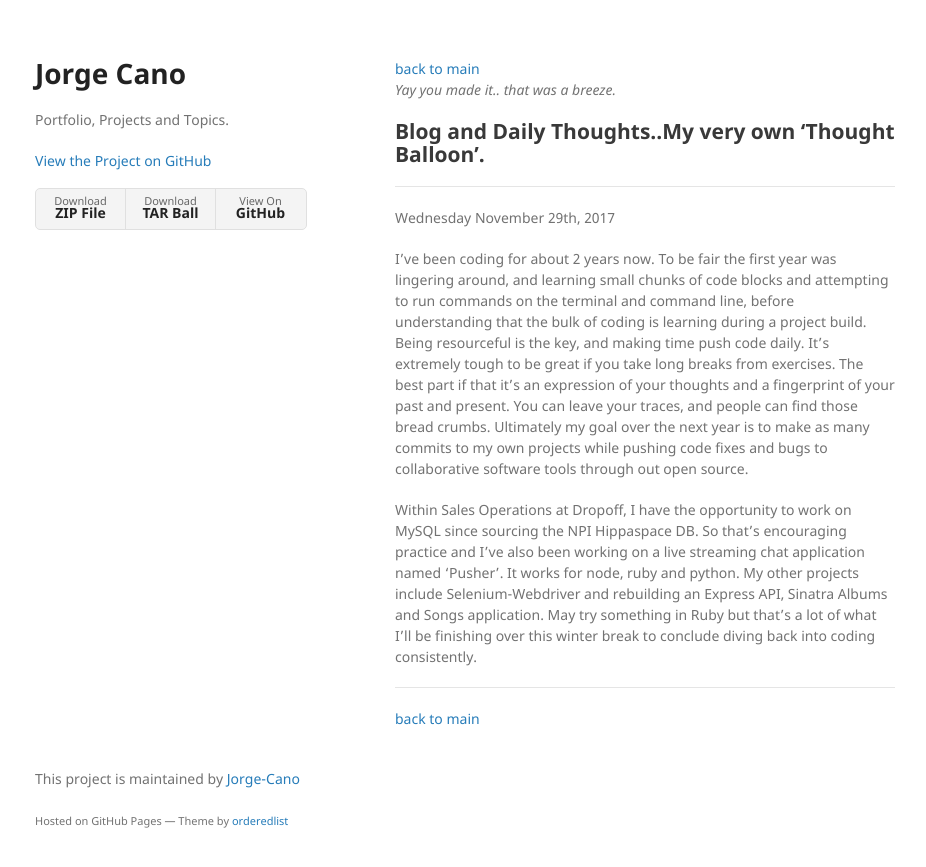
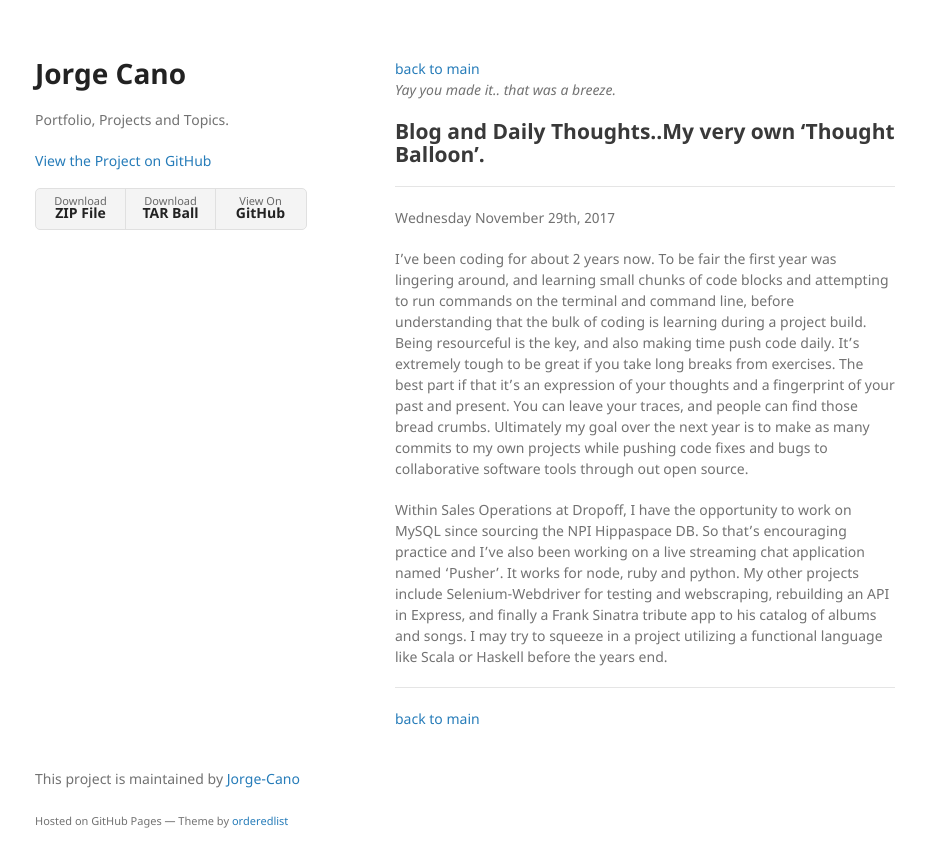
Before and after one commit to Jorge-Cano/Jekyll-Ver1, a Jekyll site: the page built from another-page.md, in a window 1280 px wide. Shown: the top 867 px of the page, without its empty margins (175-1101 px from the left). Built offline with Jekyll 4.4.1, drawn with Linux system fonts in a browser that asks for light colours.

Commit message:
blog fixes and main page

```diff
--- a/another-page.md
+++ b/another-page.md
@@ -15,9 +15,9 @@ To be fair the first year was lingering around, and learning
 small chunks of code blocks and attempting to run commands
 on the terminal and command line, before understanding that the
 bulk of coding is learning during a project build. Being resourceful
-is the key, and making time push code daily. It's extremely tough to be great if you take long breaks from exercises. The best part if that it's an expression of your thoughts and a fingerprint of your past and present. You can leave your traces, and people can find those bread crumbs. Ultimately my goal over the next year is to make as many commits to my own projects while pushing code fixes and bugs to collaborative software tools through out open source.
+is the key, and also making time push code daily. It's extremely tough to be great if you take long breaks from exercises. The best part if that it's an expression of your thoughts and a fingerprint of your past and present. You can leave your traces, and people can find those bread crumbs. Ultimately my goal over the next year is to make as many commits to my own projects while pushing code fixes and bugs to collaborative software tools through out open source.
 
-Within Sales Operations at Dropoff, I have the opportunity to work on MySQL since sourcing the NPI Hippaspace DB. So that's encouraging practice and I've also been working on a live streaming chat application named 'Pusher'. It works for node, ruby and python. My other projects include Selenium-Webdriver and rebuilding an Express API, Sinatra Albums and Songs application. May try something in Ruby but that's a lot of what I'll be finishing over this winter break to conclude diving back into coding consistently.
+Within Sales Operations at Dropoff, I have the opportunity to work on MySQL since sourcing the NPI Hippaspace DB. So that's encouraging practice and I've also been working on a live streaming chat application named 'Pusher'. It works for node, ruby and python. My other projects include Selenium-Webdriver for testing and webscraping, rebuilding an API in Express, and finally a Frank Sinatra tribute app to his catalog of albums and songs. I may try to squeeze in a project utilizing a functional language like Scala or Haskell before the years end.
 
 * * *
 
```
Also changed, not shown: index.md (+2 -2 lines).
